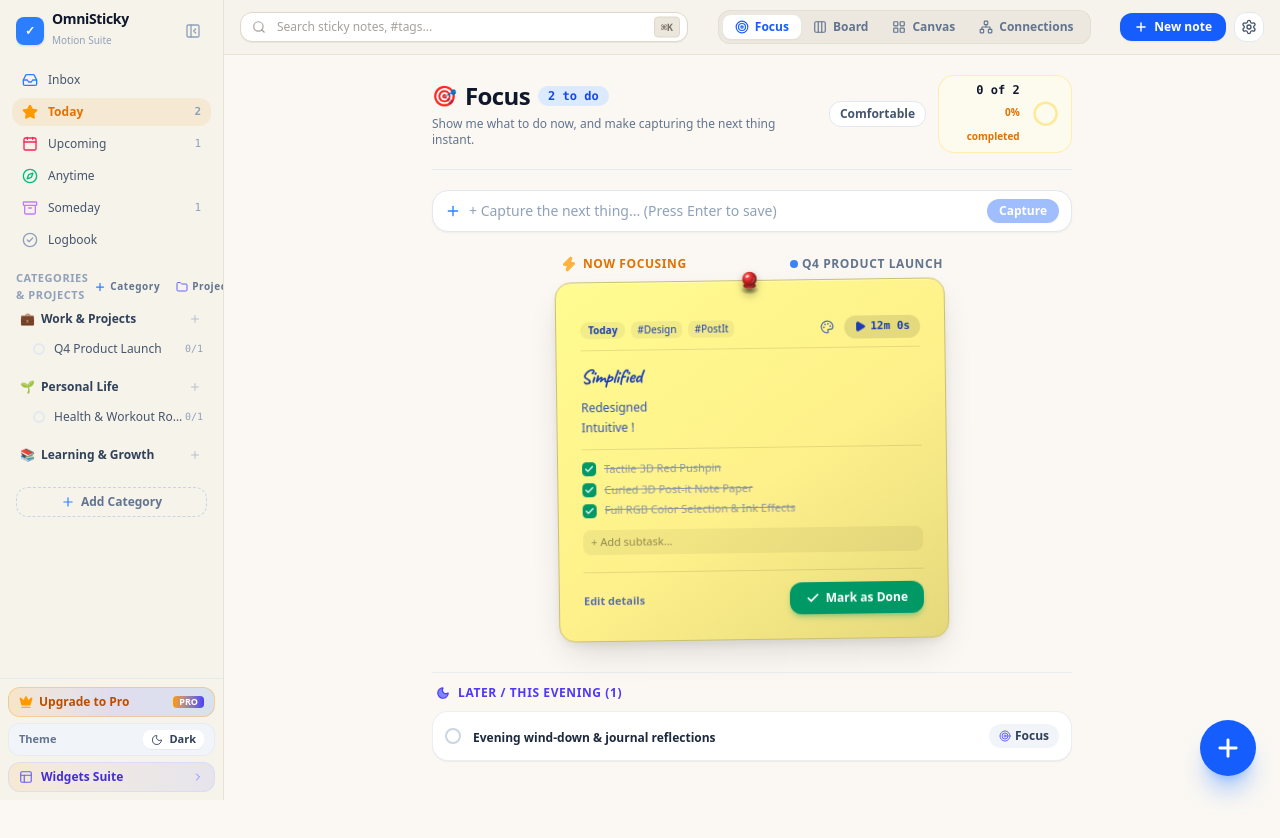
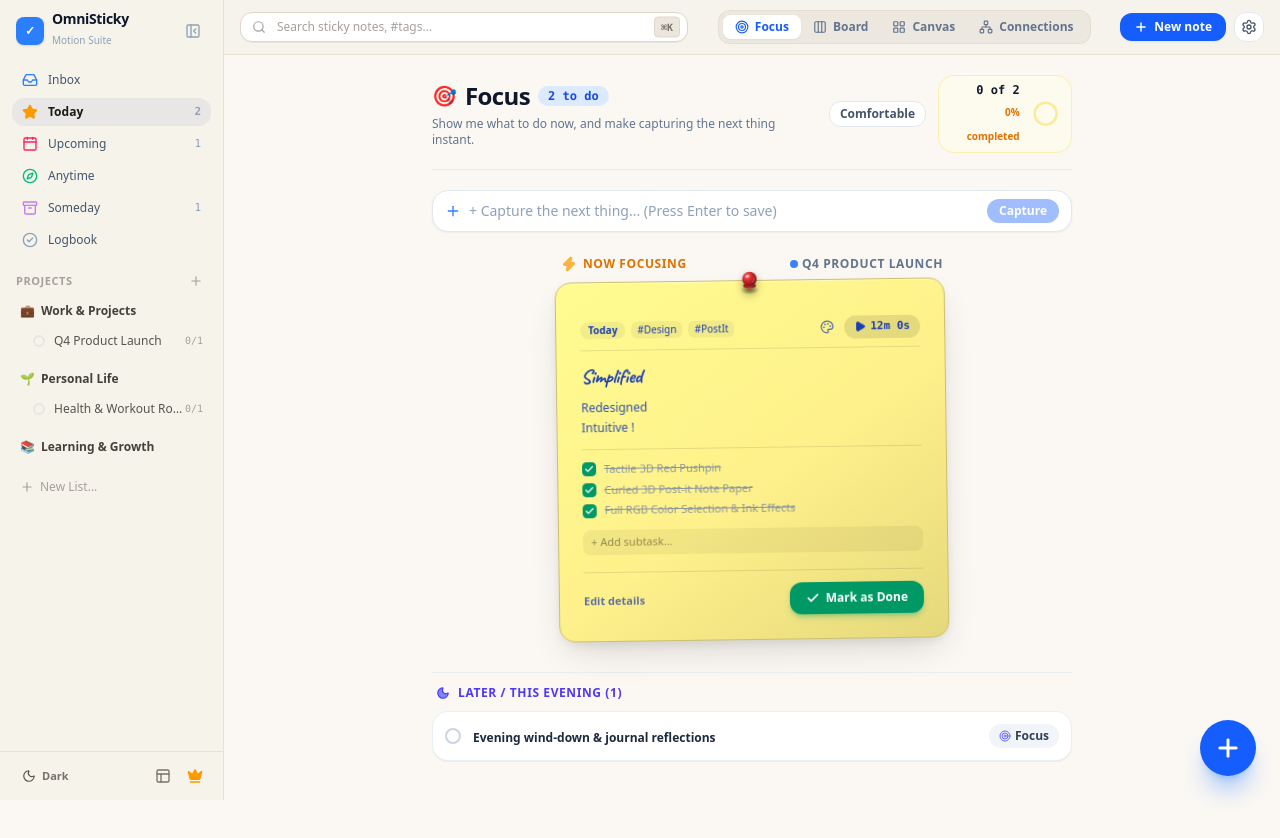
Before and after one commit to sajjadgill720/OmniTask, a React (Vite) app: page / in a window 1280 px wide. Shown: the top 838 px of the page. Built offline with nearby package versions, Linux system fonts and the light colour scheme.

Commit message:
Declutter sidebar: clean single-line Projects header with quiet add menu, remove redundant buttons, and streamline footer

```diff
--- a/src/components/Sidebar.tsx
+++ b/src/components/Sidebar.tsx
@@ -102,7 +102,7 @@ export const Sidebar: React.FC<SidebarProps> = ({
       icon: Inbox,
       count: inboxCount,
       color: 'text-blue-500',
-      activeBg: 'bg-blue-500/10 text-blue-600 dark:text-blue-400'
+      activeBg: 'bg-stone-200/80 text-stone-900 dark:bg-white/10 dark:text-white'
     },
     {
       id: 'today' as ThingsSection,
@@ -110,7 +110,7 @@ export const Sidebar: React.FC<SidebarProps> = ({
       icon: Star,
       count: todayCount,
       color: 'text-amber-500 fill-amber-500',
-      activeBg: 'bg-amber-500/10 text-amber-600 dark:text-amber-400'
+      activeBg: 'bg-stone-200/80 text-stone-900 dark:bg-white/10 dark:text-white'
     },
     {
       id: 'upcoming' as ThingsSection,
@@ -118,7 +118,7 @@ export const Sidebar: React.FC<SidebarProps> = ({
       icon: Calendar,
       count: upcomingCount,
       color: 'text-rose-500',
-      activeBg: 'bg-rose-500/10 text-rose-600 dark:text-rose-400'
+      activeBg: 'bg-stone-200/80 text-stone-900 dark:bg-white/10 dark:text-white'
     },
     {
       id: 'anytime' as ThingsSection,
@@ -126,7 +126,7 @@ export const Sidebar: React.FC<SidebarProps> = ({
       icon: Compass,
       count: anytimeCount,
       color: 'text-emerald-500',
-      activeBg: 'bg-emerald-500/10 text-emerald-600 dark:text-emerald-400'
+      activeBg: 'bg-stone-200/80 text-stone-900 dark:bg-white/10 dark:text-white'
     },
     {
       id: 'someday' as ThingsSection,
@@ -134,7 +134,7 @@ export const Sidebar: React.FC<SidebarProps> = ({
       icon: Archive,
       count: somedayCount,
       color: 'text-purple-400',
-      activeBg: 'bg-purple-500/10 text-purple-600 dark:text-purple-400'
+      activeBg: 'bg-stone-200/80 text-stone-900 dark:bg-white/10 dark:text-white'
     },
     {
       id: 'logbook' as ThingsSection,
@@ -142,7 +142,7 @@ export const Sidebar: React.FC<SidebarProps> = ({
       icon: CheckCircle2,
       count: logbookCount,
       color: 'text-slate-400',
-      activeBg: 'bg-slate-200 text-slate-900 dark:bg-white/10 dark:text-white'
+      activeBg: 'bg-stone-200/80 text-stone-900 dark:bg-white/10 dark:text-white'
     },
   ];
 
@@ -269,27 +269,46 @@ export const Sidebar: React.FC<SidebarProps> = ({
 
           {!isCollapsed ? (
             <>
-              <div className="flex items-center justify-between text-[11px] text-slate-400 font-bold uppercase tracking-wider px-2 relative mb-1">
-                <span>Categories & Projects</span>
+              <div className="flex items-center justify-between text-[11px] text-stone-400 dark:text-stone-500 font-bold uppercase tracking-wider px-2 relative mb-1.5">
+                <span>Projects</span>
 
-                <div className="flex items-center gap-1">
+                <div className="relative">
                   <button
-                    onClick={onOpenNewCategory}
-                    className="flex items-center gap-1 px-1.5 py-0.5 rounded-md hover:bg-blue-50 dark:hover:bg-blue-950/40 text-slate-500 hover:text-blue-600 dark:text-slate-400 dark:hover:text-blue-400 transition cursor-pointer text-[10px] font-bold"
-                    title="Add new category or area"
+                    onClick={() => setShowAddMenu(!showAddMenu)}
+                    className="p-1 text-stone-400 hover:text-stone-700 dark:hover:text-stone-200 hover:bg-stone-200/50 dark:hover:bg-white/5 rounded-md transition cursor-pointer"
+                    title="Add Project or Category"
                   >
-                    <Plus className="w-3 h-3 text-blue-500 stroke-[2.5]" />
-                    <span>Category</span>
+                    <Plus className="w-3.5 h-3.5" />
                   </button>
 
-                  <button
-                    onClick={onOpenNewProject}
-                    className="flex items-center gap-1 px-1.5 py-0.5 rounded-md hover:bg-indigo-50 dark:hover:bg-indigo-950/40 text-slate-500 hover:text-indigo-600 dark:text-slate-400 dark:hover:text-indigo-400 transition cursor-pointer text-[10px] font-bold"
-                    title="Add new project"
-                  >
-                    <Folder className="w-3 h-3 text-indigo-500" />
-                    <span>Project</span>
-                  </button>
+                  {/* Clean Contextual Popup */}
+                  {showAddMenu && (
+                    <div
+                      onClick={(e) => e.stopPropagation()}
+                      className="absolute right-0 top-6 z-50 w-40 p-1 bg-white dark:bg-[#1f1b26] rounded-xl shadow-xl border border-stone-200 dark:border-white/10 text-xs animate-pop-in font-normal normal-case"
+                    >
+                      <button
+                        onClick={() => {
+                          setShowAddMenu(false);
+                          onOpenNewProject();
+                        }}
+                        className="w-full flex items-center gap-2 px-2.5 py-1.5 rounded-lg text-left font-medium text-stone-700 dark:text-stone-200 hover:bg-stone-100 dark:hover:bg-white/5 transition cursor-pointer"
+                      >
+                        <Folder className="w-3.5 h-3.5 text-indigo-500" />
+                        <span>New Project</span>
+                      </button>
+                      <button
+                        onClick={() => {
+                          setShowAddMenu(false);
+                          onOpenNewCategory();
+                        }}
+                        className="w-full flex items-center gap-2 px-2.5 py-1.5 rounded-lg text-left font-medium text-stone-700 dark:text-stone-200 hover:bg-stone-100 dark:hover:bg-white/5 transition cursor-pointer"
+                      >
+                        <Tag className="w-3.5 h-3.5 text-blue-500" />
+                        <span>New Category</span>
+                      </button>
+                    </div>
+                  )}
                 </div>
               </div>
 
@@ -299,14 +318,14 @@ export const Sidebar: React.FC<SidebarProps> = ({
 
                   return (
                     <div key={area.id} className="space-y-1">
-                      <div className="group/area flex items-center justify-between px-2 py-1 text-xs font-semibold text-slate-700 dark:text-slate-300">
+                      <div className="group/area flex items-center justify-between px-2 py-1 text-xs font-semibold text-stone-700 dark:text-stone-300">
                         <div className="flex items-center gap-1.5 truncate">
                           <span>{area.emoji}</span>
                           <span className="truncate">{area.name}</span>
                         </div>
                         <button
                           onClick={onOpenNewProject}
-                          className="opacity-60 hover:opacity-100 p-0.5 text-slate-400 hover:text-indigo-600 dark:hover:text-indigo-400 transition cursor-pointer"
+                          className="opacity-0 group-hover/area:opacity-100 p-0.5 text-stone-400 hover:text-indigo-600 dark:hover:text-indigo-400 transition cursor-pointer"
                           title={`Add project under ${area.name}`}
                         >
                           <Plus className="w-3 h-3" />
@@ -329,8 +348,8 @@ export const Sidebar: React.FC<SidebarProps> = ({
                             onClick={() => handleProjectClick(proj.id)}
                             className={`w-full flex items-center justify-between pl-5 pr-2 py-1.5 rounded-xl text-xs transition cursor-pointer ${
                               isSelected
-                                ? 'bg-blue-500/10 text-blue-600 dark:text-blue-400 font-semibold'
-                                : 'text-slate-600 dark:text-slate-400 hover:bg-slate-200/40 dark:hover:bg-white/5'
+                                ? 'bg-stone-200/80 text-stone-900 dark:bg-white/10 dark:text-white font-semibold'
+                                : 'text-stone-600 dark:text-stone-400 hover:bg-stone-200/40 dark:hover:bg-white/5'
                             }`}
                           >
                             <div className="flex items-center gap-2 truncate">
@@ -342,7 +361,7 @@ export const Sidebar: React.FC<SidebarProps> = ({
                                   fill="transparent"
                                   stroke="currentColor"
                                   strokeWidth="1.8"
-                                  className="text-slate-200 dark:text-slate-700"
+                                  className="text-stone-200 dark:text-stone-700"
                                 />
                                 <circle
                                   cx="7"
@@ -360,7 +379,7 @@ export const Sidebar: React.FC<SidebarProps> = ({
                               <span className="truncate">{proj.title}</span>
                             </div>
 
-                            <span className="text-[10px] font-mono text-slate-400">
+                            <span className="text-[10px] font-mono text-stone-400">
                               {doneTasks.length}/{projTasks.length}
                             </span>
                           </button>
@@ -370,14 +389,14 @@ export const Sidebar: React.FC<SidebarProps> = ({
                   );
                 })}
 
-                {/* Prominent Quick-Add Category Action */}
-                <div className="pt-2 px-1">
+                {/* Quiet Minimalist New List Action */}
+                <div className="pt-1 px-2">
                   <button
-                    onClick={onOpenNewCategory}
-                    className="w-full flex items-center justify-center gap-1.5 py-1.5 px-2.5 rounded-xl border border-dashed border-slate-300 dark:border-white/15 text-slate-500 hover:text-blue-600 dark:text-slate-400 dark:hover:text-blue-400 hover:border-blue-400 dark:hover:border-blue-500 hover:bg-blue-50/50 dark:hover:bg-blue-950/20 text-xs font-semibold transition cursor-pointer"
+                    onClick={() => setShowAddMenu(true)}
+                    className="flex items-center gap-1.5 text-xs text-stone-400 hover:text-stone-700 dark:hover:text-stone-200 transition cursor-pointer font-medium py-1"
                   >
-                    <Plus className="w-3.5 h-3.5 text-blue-500" />
-                    <span>Add Category</span>
+                    <Plus className="w-3.5 h-3.5" />
+                    <span>New List...</span>
                   </button>
                 </div>
               </div>
@@ -472,62 +491,51 @@ export const Sidebar: React.FC<SidebarProps> = ({
           )}
         </div>
 
-        {/* Bottom Strip: Theme Switcher & Widgets Hub & Pro Subscription */}
-        <div className="p-2 border-t border-slate-200/80 dark:border-white/10 space-y-1.5">
+        {/* Bottom Minimalist Footer Strip */}
+        <div className="p-2 border-t border-[#e8e2d5] dark:border-white/10">
 
           {!isCollapsed ? (
-            <>
-              {/* Pro Subscription Badge / Upgrade Pill */}
+            <div className="flex items-center justify-between px-1.5 py-0.5">
+              {/* Theme Toggle (Quiet Button) */}
               <button
                 type="button"
-                onClick={onOpenSubscription}
-                className="w-full flex items-center justify-between px-2.5 py-1.5 rounded-xl text-xs font-bold bg-gradient-to-r from-amber-500/15 via-indigo-500/15 to-blue-500/15 border border-amber-500/30 text-amber-700 dark:text-amber-300 hover:scale-[1.02] active:scale-95 transition cursor-pointer"
+                onClick={onToggleTheme}
+                className="flex items-center gap-1.5 px-2 py-1 rounded-lg text-xs font-medium text-stone-500 hover:text-stone-800 dark:text-stone-400 dark:hover:text-stone-200 hover:bg-stone-200/50 dark:hover:bg-white/5 transition cursor-pointer"
+                title={theme === 'dark' ? 'Switch to Light' : 'Switch to Dark'}
               >
-                <div className="flex items-center gap-1.5 truncate">
-                  <Crown className="w-3.5 h-3.5 fill-amber-500 text-amber-500 shrink-0" />
-                  <span className="truncate">{isProUser ? 'OmniSticky Pro' : 'Upgrade to Pro'}</span>
-                </div>
-                <span className={`text-[9px] font-black uppercase px-1.5 py-0.2 rounded shrink-0 ${
-                  isProUser ? 'bg-emerald-500 text-white' : 'bg-gradient-to-r from-amber-500 to-indigo-600 text-white'
-                }`}>
-                  {isProUser ? 'ACTIVE' : 'PRO'}
-                </span>
+                {theme === 'dark' ? (
+                  <>
+                    <Sun className="w-3.5 h-3.5 text-amber-400" />
+                    <span className="text-[11px] font-semibold">Light</span>
+                  </>
+                ) : (
+                  <>
+                    <Moon className="w-3.5 h-3.5 text-stone-600" />
+                    <span className="text-[11px] font-semibold">Dark</span>
+                  </>
+                )}
               </button>
 
-              {/* Theme Toggle Pill in Expanded Sidebar */}
-              <div className="flex items-center justify-between px-2.5 py-1.5 rounded-xl bg-slate-100 dark:bg-white/5 border border-slate-200/70 dark:border-white/10 text-xs">
-                <span className="text-[11px] font-semibold text-slate-500 dark:text-slate-400">Theme</span>
+              {/* Utility Shortcuts: Widgets & Pro */}
+              <div className="flex items-center gap-1">
+                <button
+                  onClick={onOpenWidgets}
+                  className="p-1.5 rounded-lg text-stone-400 hover:text-stone-700 dark:hover:text-stone-200 hover:bg-stone-200/50 dark:hover:bg-white/5 transition cursor-pointer"
+                  title="Widgets Suite"
+                >
+                  <Layout className="w-4 h-4 text-stone-500" />
+                </button>
+
                 <button
                   type="button"
-                  onClick={onToggleTheme}
-                  className="flex items-center gap-1.5 px-2 py-0.5 rounded-lg bg-white dark:bg-slate-800 text-slate-700 dark:text-amber-300 text-[11px] font-bold shadow-2xs dark:shadow-[0_0_10px_rgba(255,255,255,0.08)] cursor-pointer"
+                  onClick={onOpenSubscription}
+                  className="p-1.5 rounded-lg text-amber-500 hover:bg-amber-500/10 transition cursor-pointer"
+                  title={isProUser ? 'OmniSticky Pro (Active)' : 'Upgrade to Pro'}
                 >
-                  {theme === 'dark' ? (
-                    <>
-                      <Sun className="w-3 h-3 text-amber-300" />
-                      <span>Light</span>
-                    </>
-                  ) : (
-                    <>
-                      <Moon className="w-3 h-3 text-slate-600" />
-                      <span>Dark</span>
-                    </>
-                  )}
+                  <Crown className="w-4 h-4 fill-amber-500" />
                 </button>
               </div>
-
-              {/* Interactive Widgets Hub Trigger */}
-              <button
-                onClick={onOpenWidgets}
-                className="w-full flex items-center justify-between px-2.5 py-1.5 rounded-xl text-xs font-semibold bg-gradient-to-r from-amber-500/10 to-indigo-500/10 text-indigo-700 dark:text-indigo-300 hover:from-amber-500/20 hover:to-indigo-500/20 transition cursor-pointer border border-indigo-200/50 dark:border-white/10"
-              >
-                <div className="flex items-center gap-2">
-                  <Layout className="w-3.5 h-3.5 text-indigo-500" />
-                  <span className="truncate">Widgets Suite</span>
-                </div>
-                <ChevronRight className="w-3 h-3 text-indigo-400" />
-              </button>
-            </>
+            </div>
           ) : (
             /* Collapsed Bottom Strip: Minimal Icons */
             <div className="flex flex-col items-center space-y-1">
```
